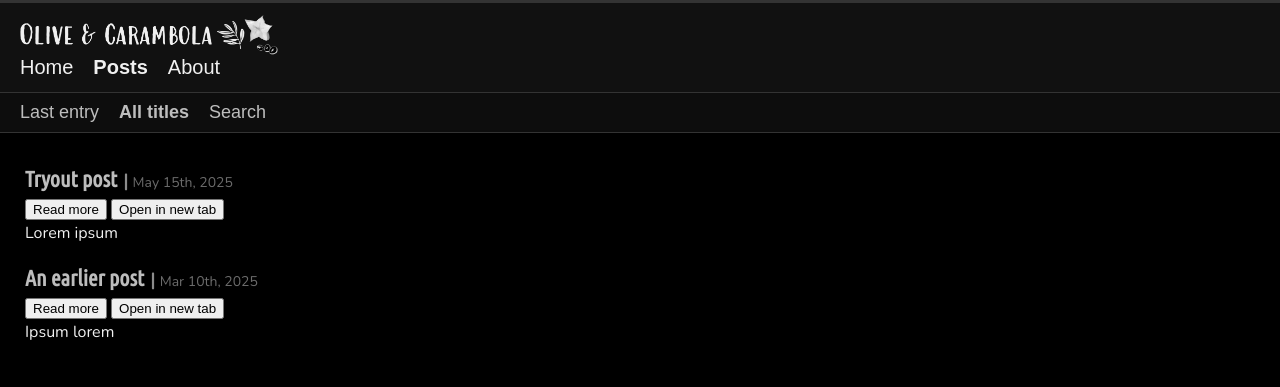
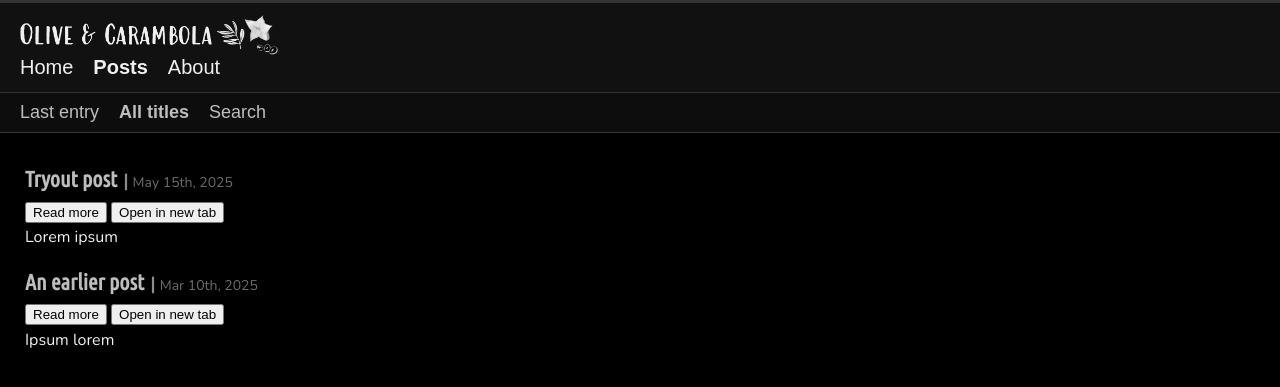
Before and after one commit to olivecarambola/logbook, a Jekyll site: the page built from post_all.md, in a window 1280 px wide. Shown: the top 387 px of the page. Built offline with Jekyll 4.4.1, drawn with Linux system fonts in a browser that asks for light colours; some web fonts are replaced.

Commit message:
Update style.scss

```diff
--- a/assets/css/style.scss
+++ b/assets/css/style.scss
@@ -148,7 +148,7 @@ header nav ul li a.active,               /* active menu item styling */
 }
 
 #posts-list h2 {
-  margin-bottom: 0.2em;
+  margin-bottom: 0.3em;
 }
 
 #posts-list button {
@@ -157,7 +157,7 @@ header nav ul li a.active,               /* active menu item styling */
 
 #posts-list .summary,
 #posts-list .full-content {
-  margin-top: 0.2em;
+  margin-top: 0.3em;
 }
 
 .post-title {
```
